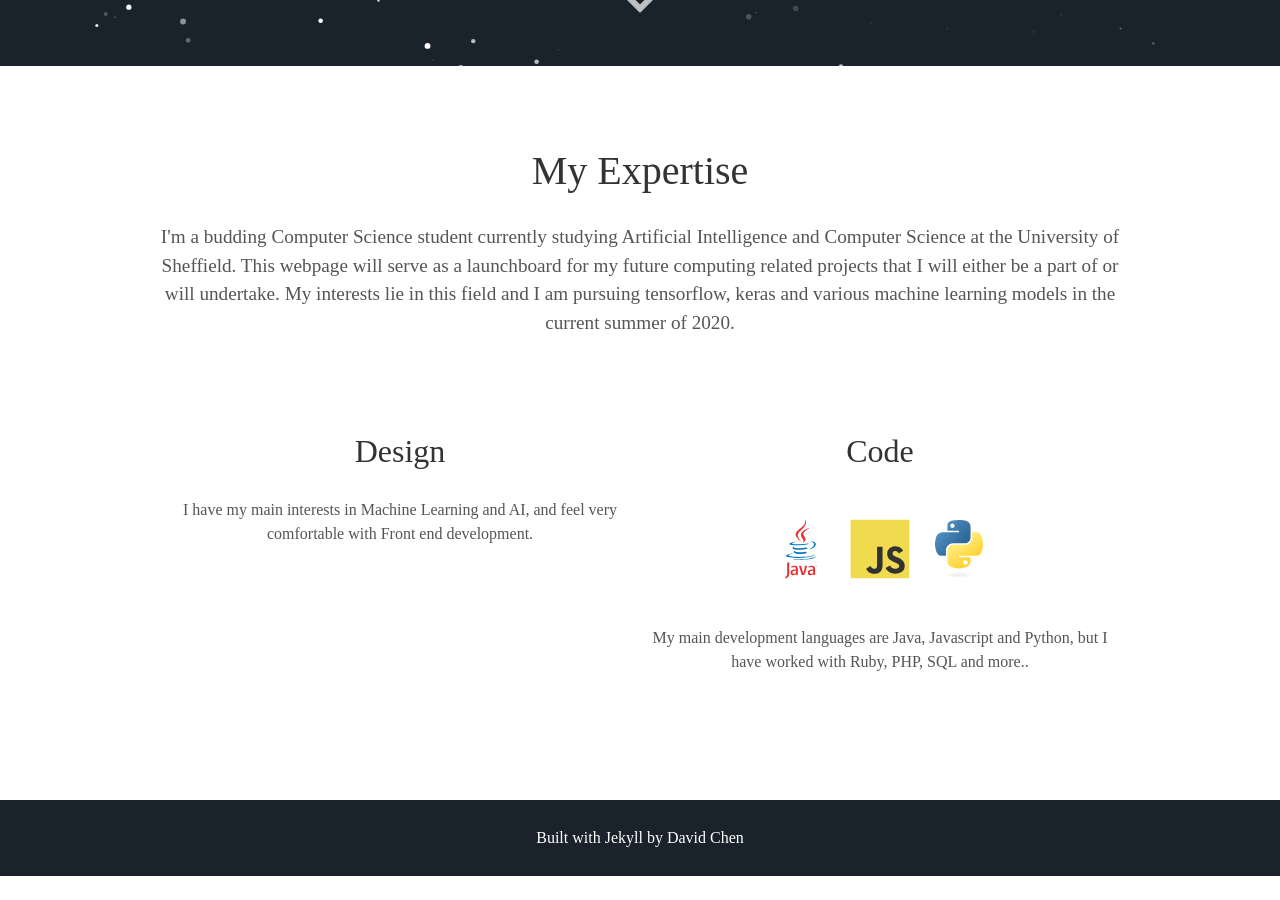
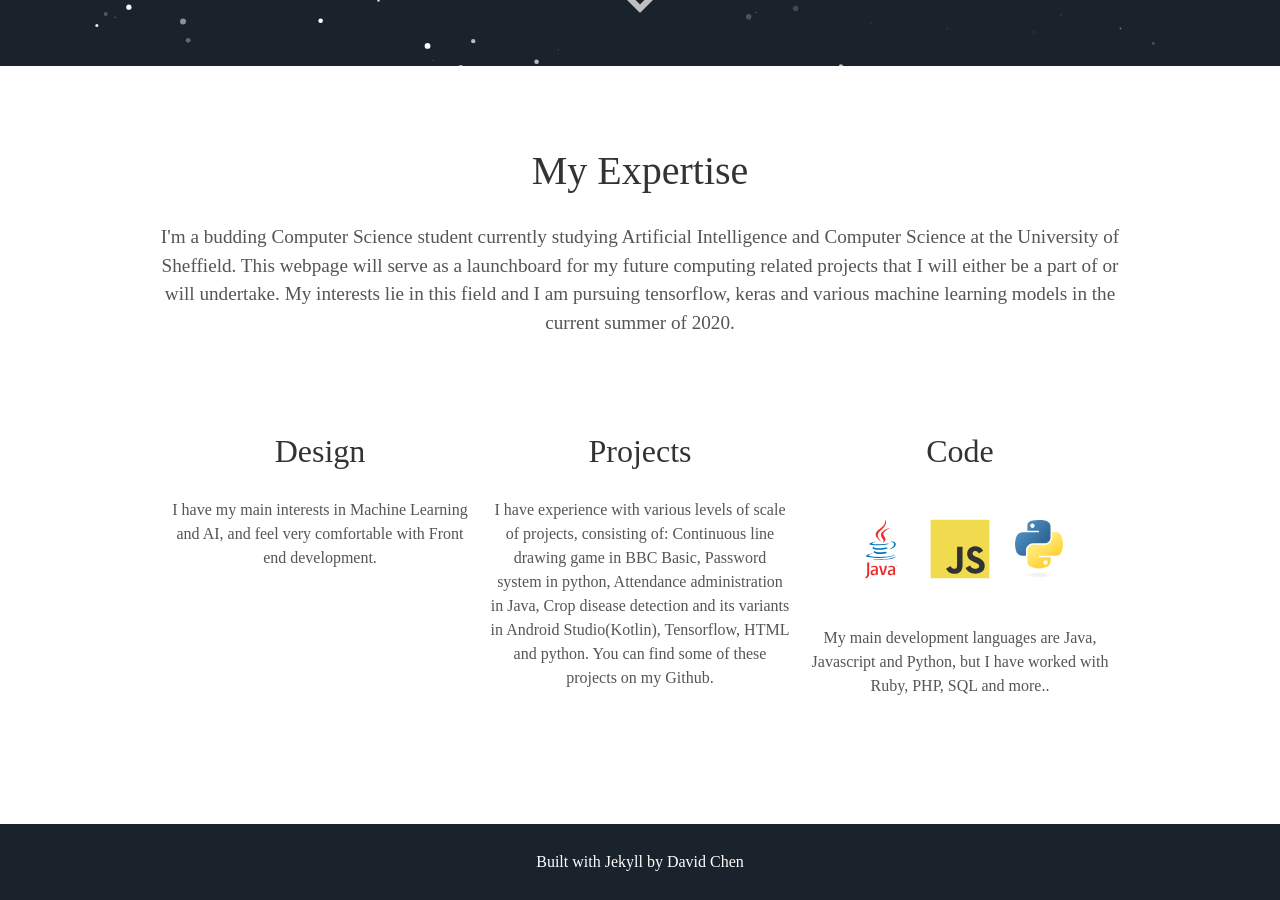
Before and after one commit to 20dchen01/20dchen01.github.io, a Jekyll site: the page built from index.html, in a window 1280 px wide and 900 px high, scrolled down 834 px. Built offline with Jekyll 4.4.1, drawn with Linux system fonts in a browser that asks for light colours; some web fonts are replaced; before the commit the page ends 1710 px from its top, so only the background shows below that.

Commit message:
Update about.html
adding projects

```diff
--- a/_includes/about.html
+++ b/_includes/about.html
@@ -6,6 +6,10 @@
   <div class="tech">
     <h2>Design</h2>
     <p>I have my main interests in Machine Learning and AI, and feel very comfortable with Front end development.</p>
+  </div>
+  <div class="tech">
+    <h2>Projects</h2>
+    <p>I have experience with various levels of scale of projects, consisting of: Continuous line drawing game in BBC Basic, Password system in python, Attendance administration in Java, Crop disease detection and its variants in Android Studio(Kotlin), Tensorflow, HTML and python. You can find some of these projects on my Github.</p>
   </div>
   <div class="tech">
     <h2>Code</h2>
```
